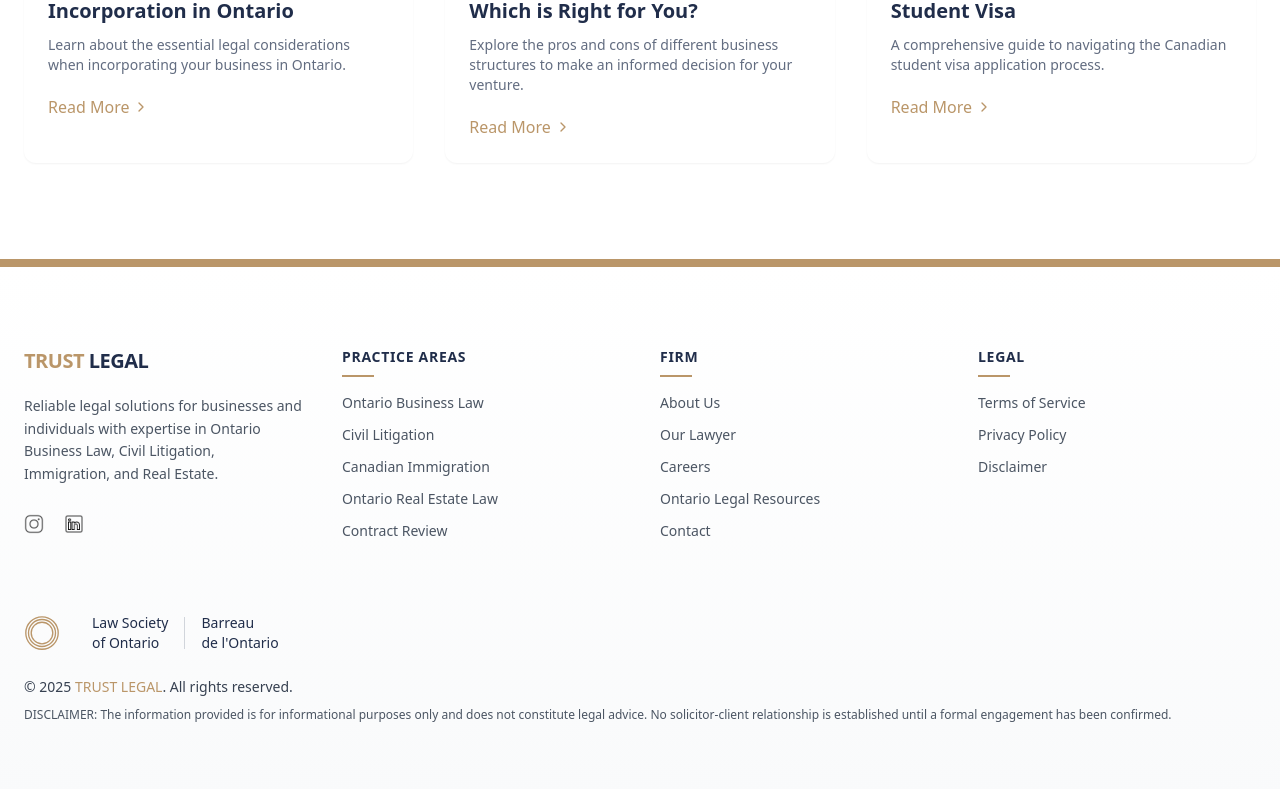
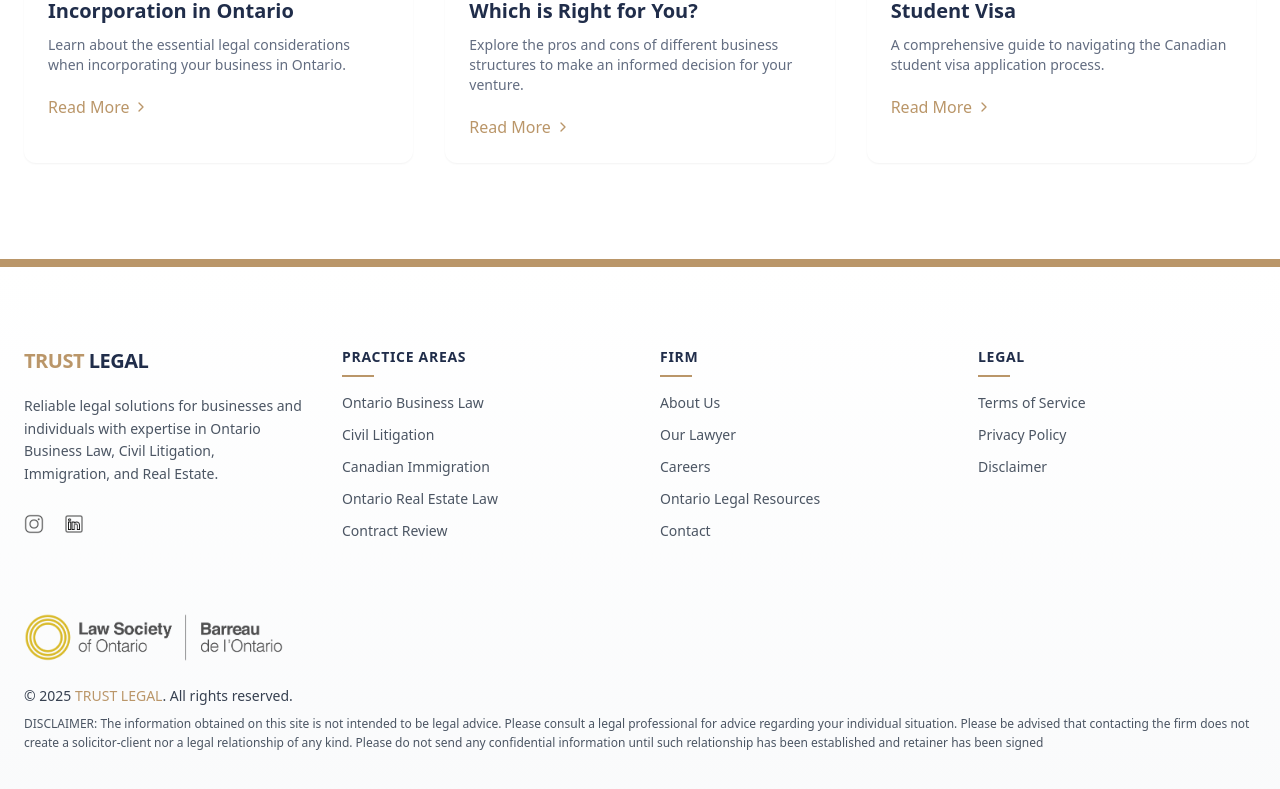
Before and after one commit to learnershakil/trust-legal, a Next.js app: page / in a window 1280 px wide. Shown: the part 5353-6142 px from the top of the page. Built offline with nearby package versions, Linux system fonts and the light colour scheme.

Commit message:
update footer!!

```diff
--- a/components/Home/footer.tsx
+++ b/components/Home/footer.tsx
@@ -1,9 +1,10 @@
 import Link from "next/link";
 import Image from "next/image";
 import x from "@/public/x.png";
-import Facebook from "@/public/facebook.png";
+// import Facebook from "@/public/facebook.png";
 import Instagram from "@/public/instagram.png";
 import Linkedin from "@/public/linkedin.png";
+import LawSociety from "./../../public/Law-Society.svg";
 
 export default function Footer() {
   return (
@@ -101,22 +102,12 @@
           <div className="flex flex-col gap-6">
             {/* Law Society Badge */}
             <div className="flex items-center">
-              <svg viewBox="0 0 40 40" className="w-9 h-9 text-[#ba9669]">
-                <circle cx="20" cy="20" r="18" fill="none" stroke="currentColor" strokeWidth="1.5" />
-                <circle cx="20" cy="20" r="15" fill="none" stroke="currentColor" strokeWidth="1.5" />
-                <circle cx="20" cy="20" r="12" fill="none" stroke="currentColor" strokeWidth="1.5" />
-              </svg>
-              <div className="border-l border-gray-300 pl-4 ml-4 flex items-center">
-                <div className="text-sm font-medium text-[#202d4a]">
-                  <div>Law Society</div>
-                  <div>of Ontario</div>
-                </div>
-                <div className="mx-4 h-8 w-px bg-gray-300"></div>
-                <div className="text-sm font-medium text-[#202d4a]">
-                  <div>Barreau</div>
-                  <div>de l&apos;Ontario</div>
-                </div>
-              </div>
+              <Image
+                src="/Law-Society.png"
+                alt="Law Society of Ontario"
+                width={260}
+                height={260}
+              />
             </div>
 
             {/* Copyright and Disclaimer */}
@@ -125,8 +116,9 @@
                 &copy; {new Date().getFullYear()} <span className="font-medium text-[#ba9669]">TRUST LEGAL</span>. All rights reserved.
               </p>
               <p className="text-xs leading-relaxed text-gray-600">
-                DISCLAIMER: The information provided is for informational purposes only and does not constitute legal advice.
-                No solicitor-client relationship is established until a formal engagement has been confirmed.
+                DISCLAIMER: The information obtained on this site is not intended to be legal advice.
+                Please consult a legal professional for advice regarding your individual situation.
+                Please be advised that contacting the firm does not create a solicitor-client nor a legal relationship of any kind. Please do not send any confidential information until such relationship has been established and retainer has been signed
               </p>
             </div>
           </div>
```
Also changed, not shown: public/Law-Society.png (added).
